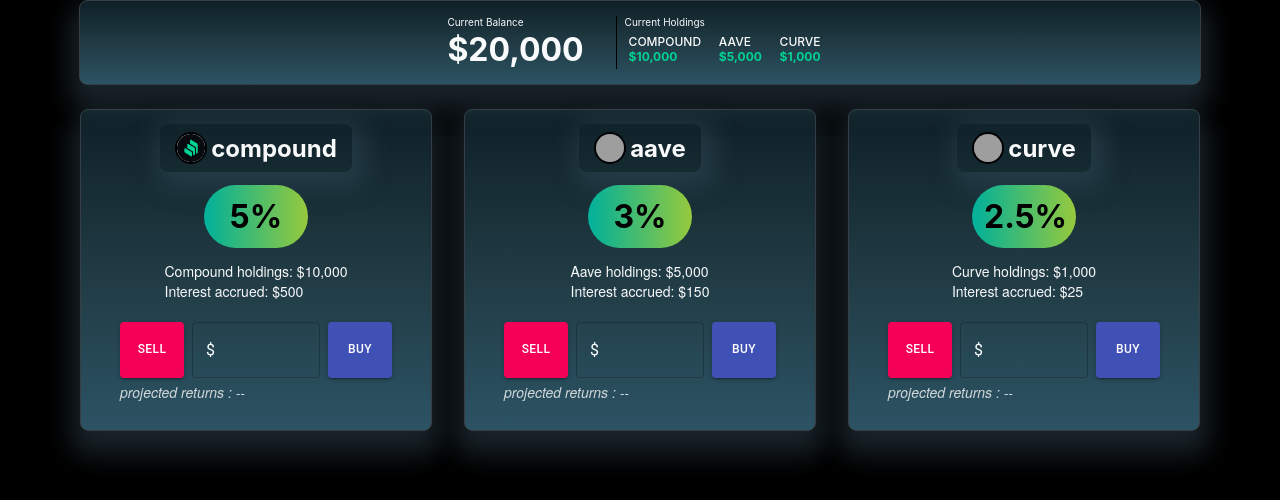
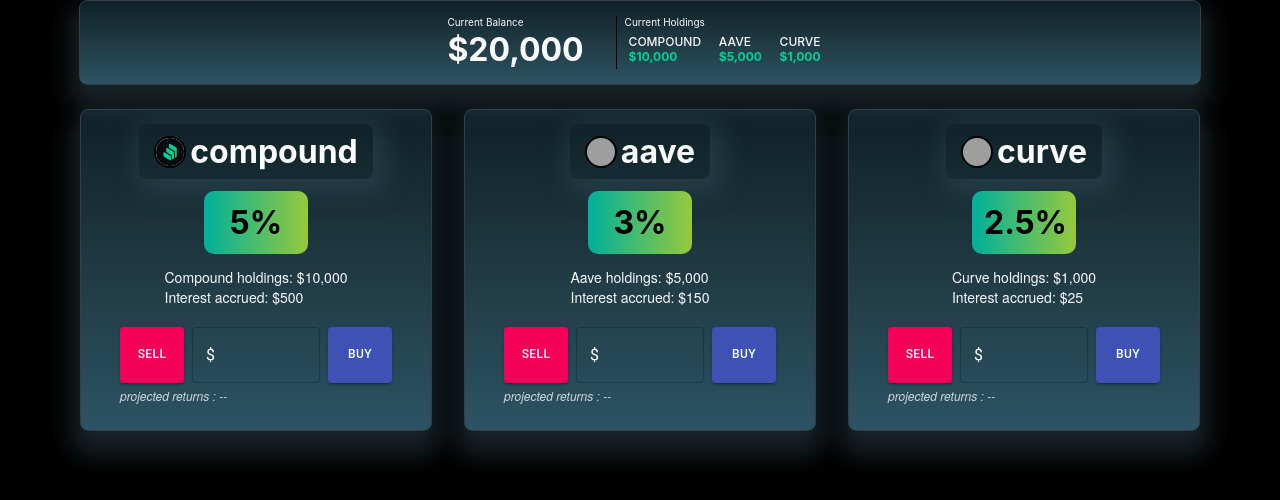
Before and after one commit to squireaintready/rifting, a React (Create React App) app: page / in a window 1280 px wide. Shown: the top 500 px of the page. Built offline with nearby package versions, Linux system fonts and the light colour scheme; grey boxes are pictures that could not be loaded; the HTML template or start-up script is replaced by a standard one.

Commit message:
style/font

```diff
--- a/src/components/NetworkCard/styles.css
+++ b/src/components/NetworkCard/styles.css
@@ -39,7 +39,7 @@
 .networkCard__headerTitle {
   text-transform: lowercase;
   font-weight: 700;
-  font-size: 24px;
+  font-size: 32px;
   margin:0;
 }
 
@@ -50,7 +50,7 @@
   margin:0;
   width: 80px;
   padding: 12px 12px;
-  border-radius: 99px;
+  border-radius: 10px;
   background: linear-gradient(to right, #00b09b, #96c93d);
   color:black;
 }
@@ -58,6 +58,7 @@
 .networkCard__infoText {
   margin: 0;
   font-size: 14px;
+  font-weight: 525;
   font-family: HelveticaNeue;
 }
 
@@ -68,10 +69,10 @@
 
 .networkCard__projectedReturns {
   margin-top: 4px;
-  font-size: 14px;
+  font-size: 12px;
   font-family: HelveticaNeue;
   font-style: italic;
-  font-weight: 400;
+  font-weight: 500;
   opacity: 0.8;
 }
 
```
